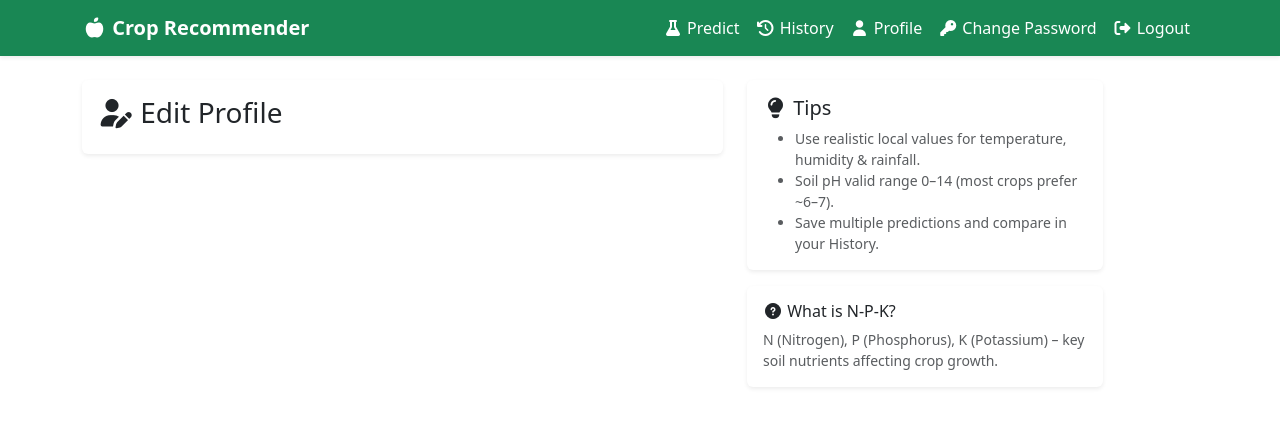
After one commit to Sachinkandel78/Crop-Recommender, a Django app: page /profile/ in a window 1280 px wide. The commit adds this page. Shown: the top 427 px of the page. Run offline with Django 5.2, Linux system fonts and the light colour scheme; a user stored in the database is signed in; some libraries are stand-ins or nearby versions.

Commit message:
Add tips sidebar in profile page

```diff
--- a/Recommender/templates/base.html
+++ b/Recommender/templates/base.html
@@ -48,7 +48,7 @@
                                     class="fa-solid fa-clock-rotate-left"></i> History</a>
                         </li>
                         <li class="nav-item">
-                            <a class="nav-link active" aria-current="page" href="#"><i class="fa-solid fa-user"></i>
+                            <a class="nav-link active" aria-current="page" href="{% url 'profile' %}"><i class="fa-solid fa-user"></i>
                                 Profile</a>
                         </li>
                         <li class="nav-item">
--- /dev/null
+++ b/Recommender/templates/profile.html
@@ -0,0 +1,58 @@
+{% extends "base.html" %}
+{% load static %}
+
+
+<title>{% block title %} Sign Up {% endblock %}</title>
+
+{% block content %}
+<div class="row g-4">
+    <div class="col-lg-7">
+        <div class="card shadow-sm border-0">
+            <div class="card-body">
+
+                <h3><i class="fa-solid fa-user-pen"></i> Edit Profile</h3>
+
+            </div>
+        </div>
+    </div>
+    <div class="col-lg-4">
+        <div class="card shadow-sm border-0">
+            <div class="card-body">
+                <h5 class="mb-2"><i class="fa-solid fa-lightbulb"></i> Tips</h5>
+                <ul class="small text-muted mb-0">
+                    <li>Use realistic local values for temperature, humidity & rainfall.</li>
+                    <li>Soil pH valid range 0–14 (most crops prefer ~6–7).</li>
+                    <li>Save multiple predictions and compare in your History.</li>
+                </ul>
+            </div>
+        </div>
+
+        <div class="card shadow-sm border-0 mt-3">
+            <div class="card-body">
+                <h6 class="mb-2"><i class="fa-solid fa-circle-question"></i> What is N-P-K?</h6>
+                <p class="small text-muted mb-0">
+                    N (Nitrogen), P (Phosphorus), K (Potassium) – key soil nutrients affecting crop growth.
+                </p>
+            </div>
+        </div>
+
+    </div> <!--Col 2 end-->
+</div>
+
+<script>
+    (function () {  //IIFE->(Immediately Invoked Function Expression) Page load हुनासाथ यो function automatically run हुन्छ — manually call गर्नु पर्दैन
+        const form = document.getElementById('predictform')
+        const inputs = form ? form.querySelectorAll('input[name]') : [];
+        const sample = { N: 90, P: 40, K: 40, temperature: 20, humidity: 80, ph: 7, rainfall: 200 }
+
+        document.getElementById('btnSample')?.addEventListener('click', () => {
+            inputs.forEach(inp => {
+                const key = inp.name;
+                if (sample[key] !== undefined) inp.value = sample[key];
+            });
+            Swal.fire({ icon: 'info', title: 'Sample Filled' });
+        })
+    })();
+</script>
+
+{% endblock %}
--- a/Recommender/urls.py
+++ b/Recommender/urls.py
@@ -10,5 +10,6 @@ urlpatterns = [
     path('login/',login_view, name='login'),
     path('user_history/',user_history_view, name='user_history'),
     path('history_delete/<int:id>/',user_delete_prediction, name='user_delete_prediction'),
+     path('profile/',profile_view, name='profile'),
 
 ]
--- a/Recommender/views.py
+++ b/Recommender/views.py
@@ -117,3 +117,8 @@ def user_delete_prediction(request,id):
     prediction.delete()
     messages.success(request,"Entry Removed from history")
     return redirect("user_history")
+
+@login_required
+def profile_view(request):
+    predictions = Prediction.objects.filter(user=request.user)
+    return render(request, "profile.html",locals())
```
Also changed, not shown: Recommender/templates/predict.html (+22 -4 lines).
